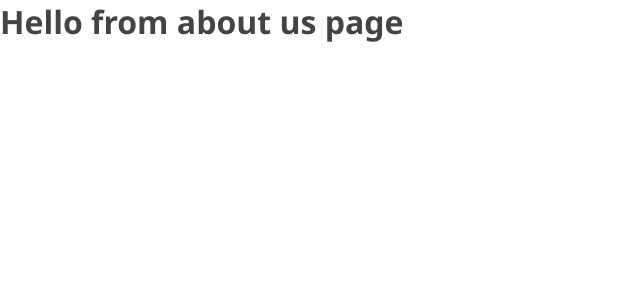
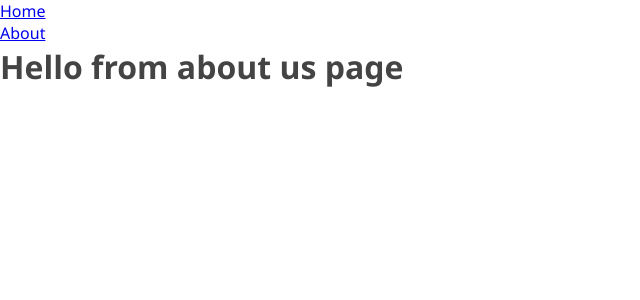
Before and after one commit to Felix45/react-todolist, a React (Create React App) app: page /about in a window 1280 px wide. Shown: the top 300 px of the page, without its empty margins (0-640 px from the left). Built offline with nearby package versions, Linux system fonts and the light colour scheme.

Commit message:
Add navigation menu to react app

```diff
--- a/src/App.css
+++ b/src/App.css
@@ -63,3 +63,8 @@
   outline: none;
   border: none;
 }
+
+.active-link {
+  color: orangered;
+  text-decoration: underline;
+}
--- a/src/App.js
+++ b/src/App.js
@@ -3,16 +3,20 @@
 import TodoContainer from './components/TodoContainer';
 import About from './pages/About';
 import NoMatch from './pages/NoMatch';
+import Navbar from './components/Navbar';
 
 function App() {
   return (
+    <>
       <BrowserRouter>
+        <Navbar />
         <Routes>
           <Route path="/" element={<TodoContainer />} />
           <Route path="/about" element={<About />} />
           <Route path="*" element={<NoMatch />} />
         </Routes>
       </BrowserRouter>
+    </>
   );
 }
 
--- a/src/components/Navbar.js
+++ b/src/components/Navbar.js
@@ -0,0 +1,31 @@
+import React from 'react';
+import { NavLink } from 'react-router-dom';
+
+const Navbar = () => {
+  const links = [
+    {
+      id: 1,
+      path: '/',
+      text: 'Home',
+    },
+    {
+      id: 2,
+      path: '/about',
+      text: 'About',
+    },
+  ];
+  return (
+    <nav className="navBar">
+      <ul>
+        {links.map((link) => (
+          <li key={link.id}>
+            <NavLink to={link.path}>
+              {link.text}
+            </NavLink>
+          </li>
+        ))}
+      </ul>
+    </nav>
+  );
+};
+export default Navbar;
```
Lines whose indentation alone changed are shown as unchanged.
